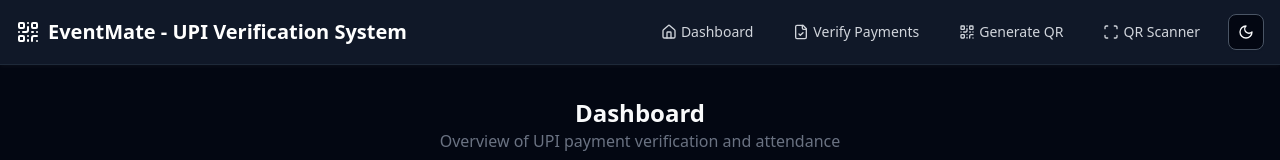
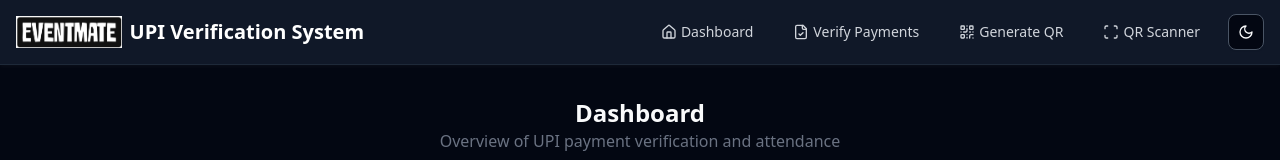
Before and after one commit to pradyumna-7/EventMate, a React (Vite) app in the folder frontend/: page / in a window 1280 px wide. Shown: the top 160 px of the page. Built offline with nearby package versions, Linux system fonts and the light colour scheme; no server answers.

Commit message:
Added Readme file

```diff
--- a/frontend/src/components/Navbar.tsx
+++ b/frontend/src/components/Navbar.tsx
@@ -1,6 +1,7 @@
 import { Link } from "react-router-dom"
-import { QrCode, FileCheck, Home, Scan } from "lucide-react"
+import { FileCheck, Home, Scan, QrCode } from "lucide-react"
 import { ModeToggle } from "@/components/mode-toggle"
+import logoImage from "../assets/logo.png" // Import the logo from assets
 
 const Navbar = () => {
   return (
@@ -9,8 +10,12 @@ const Navbar = () => {
         <div className="flex items-center justify-between h-16">
           <div className="flex items-center">
             <Link to="/" className="flex items-center text-xl font-bold text-gray-800 dark:text-white">
-              <QrCode className="mr-2" />
-              EventMate - UPI Verification System
+              <img
+                src={logoImage}
+                alt="EventMate Logo"
+                className="h-8 mr-2"
+              />
+              <span>UPI Verification System</span>
             </Link>
           </div>
           <div className="flex space-x-4">
```
Also changed, not shown: frontend/src/assets/logo.png (added), 2 other files (tests, documents, lock files or other folders).
